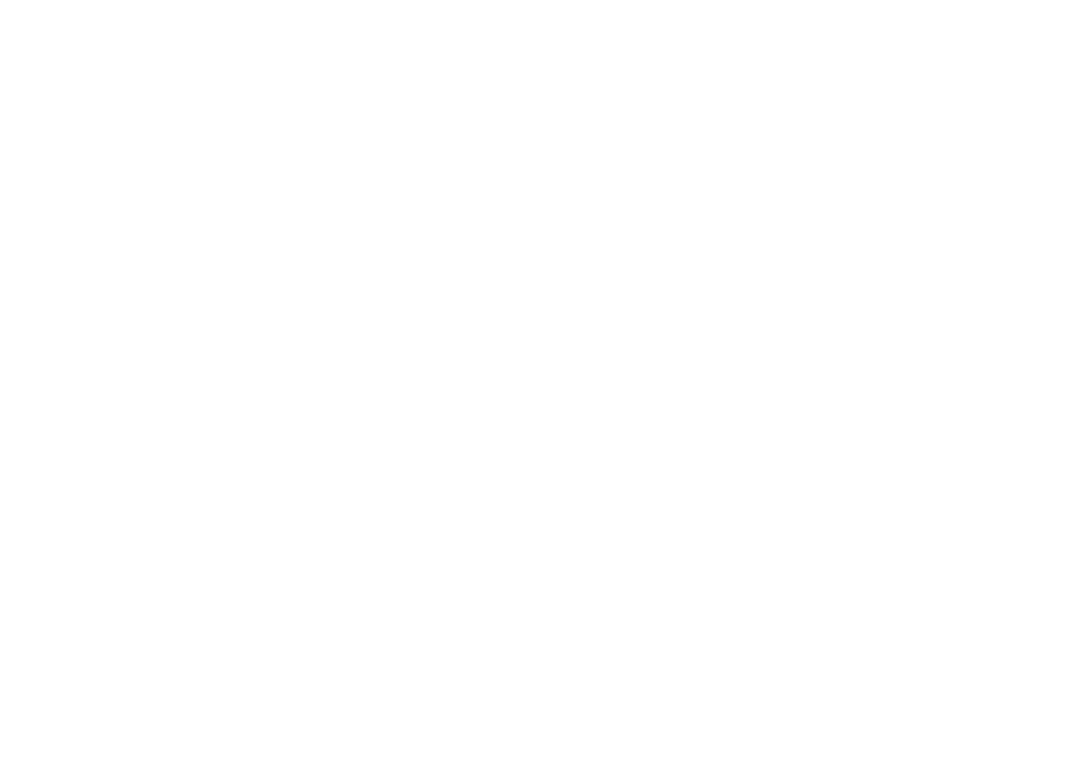
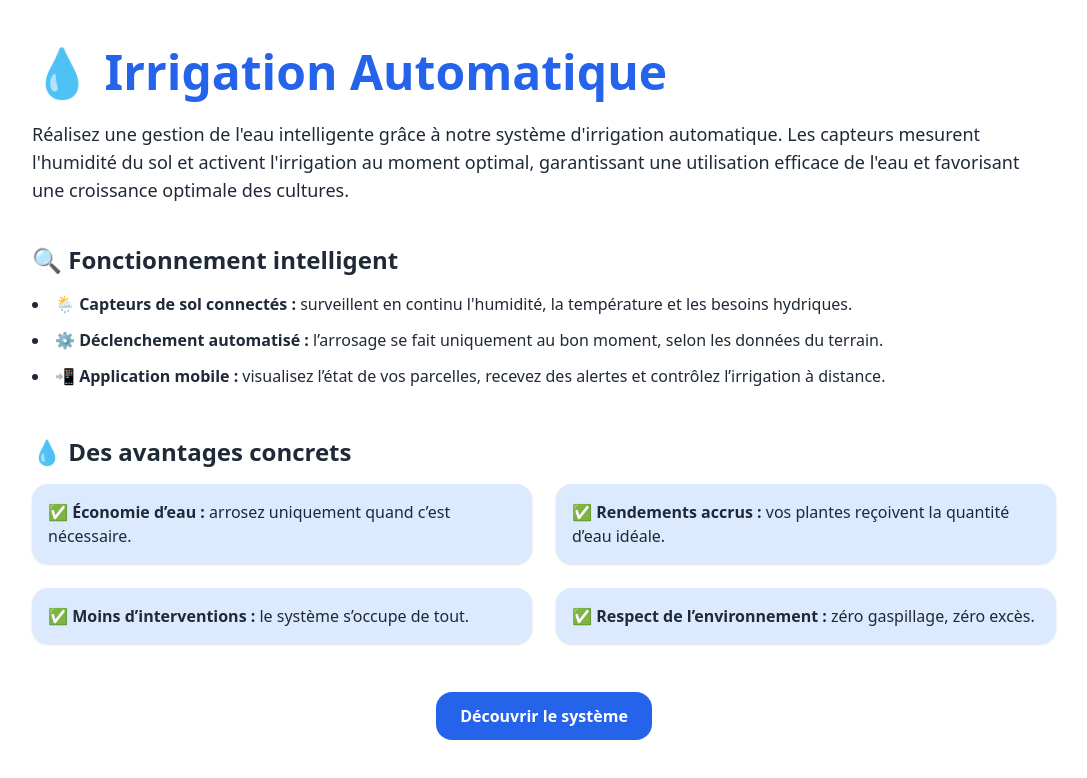
Before and after one commit to josiasDjo/Fertilia-V2, a React (Vite) app in the folder frontend/: page /irrigation-automatique in a window 1280 px wide. Before the commit this address had no page. Shown: the top 778 px of the page, without its empty margins (96-1183 px from the left). Built offline with nearby package versions, Linux system fonts and the light colour scheme; the HTML template or start-up script is replaced by a standard one.

Commit message:
Button & page set on landing page to learn more

```diff
--- a/frontend/src/App.jsx
+++ b/frontend/src/App.jsx
@@ -6,6 +6,9 @@ import { BrowserRouter as Router, Routes, Route  } from 'react-router-dom';
 import { Signin } from './pages/signin';
 import { Signup } from './pages/signup';
 import { ResetPass } from './pages/resetPassword';
+import GestionDesCulturesPage from './pages/gestionCulture';
+import { IrrigationAutomatiquePage } from './pages/irrigation';
+import { AnalyseRendementsPage } from './pages/analyseRendement';
 
 export default function App() {
 
@@ -25,6 +28,9 @@ export default function App() {
         <Route path='/login' element={<Signin />} />
         <Route path='/register' element={<Signup />} />
         <Route path='/reset-password' element={<ResetPass />} />
+        <Route path='/gestion-des-cultures' element={<GestionDesCulturesPage />} />
+        <Route path='irrigation-automatique' element={<IrrigationAutomatiquePage />} />
+        <Route path='analyse-rendement' element={<AnalyseRendementsPage />} />
       </Routes>
     </Router>
   );
--- a/frontend/src/components/FeatureCard.jsx
+++ b/frontend/src/components/FeatureCard.jsx
@@ -1,8 +1,9 @@
 import { motion } from "framer-motion"
 import { FadeItem } from "../hooks/animations"
 import { Button } from "./button"
+import { Link } from "react-router-dom"
 
-export function FeatureCard({titre, image, para, index, icon}) {
+export function FeatureCard({titre, image, para, index, icon, link}) {
     return (
         <motion.div variants={FadeItem} className="w-96 lg:w-80 h-auto bg-white dark:bg-gray-700 text-black dark:text-white m-2 lg:m-5 rounded-lg shadow-xl p-2">
             <div id="" className="w-full h-48">
@@ -11,7 +12,9 @@ export function FeatureCard({titre, image, para, index, icon}) {
             <h4 className="mt-2 font-medium"> {titre} </h4>
             <p className="font-light"> {para} </p>
             {/* <button className="pr-4 backgroud_btn_h mt-2 px-3 py-2 rounded-lg text-lg text-white font-bold w-full">Voir Plus   </button> */}
-            <Button titre="Voir Plus  " icon={icon} classMa="pr-4 backgroud_btn_h mt-2 px-3 py-2 rounded-lg text-lg text-white font-bold w-full" />
+            <Link to={link}>
+                <Button titre="Voir Plus  " icon={icon} classMa="pr-4 backgroud_btn_h mt-2 px-3 py-2 rounded-lg text-lg text-white font-bold w-full" />
+            </Link>
         </motion.div>
     )
 }
--- /dev/null
+++ b/frontend/src/pages/analyseRendement.jsx
@@ -0,0 +1,56 @@
+
+export function AnalyseRendementsPage() {
+  return (
+    <div className="bg-white text-gray-800 dark:bg-gray-900 dark:text-white min-h-screen py-12 px-4 md:px-12">
+      <div className="max-w-5xl mx-auto">
+        <h1 className="text-4xl md:text-5xl font-bold mb-6 text-purple-600 dark:text-purple-400">
+          📈 Analyse des Rendements
+        </h1>
+        <p className="text-lg mb-10">
+          Transformez vos données en actions concrètes avec notre outil d'analyse des rendements. Visualisez l'évolution de vos
+          récoltes, identifiez les tendances et ajustez vos stratégies pour maximiser vos profits et pérenniser la performance
+          de votre exploitation.
+        </p>
+
+        <section className="mb-12">
+          <h2 className="text-2xl font-semibold mb-4">📊 Analyse visuelle et stratégique</h2>
+          <ul className="list-disc list-inside space-y-3">
+            <li>
+              📅 <strong>Historique des rendements :</strong> comparez vos résultats saison après saison.
+            </li>
+            <li>
+              🧠 <strong>Identification des facteurs clés :</strong> découvrez ce qui influence positivement ou négativement vos récoltes.
+            </li>
+            <li>
+              🔧 <strong>Optimisation continue :</strong> ajustez vos pratiques agricoles pour des performances toujours meilleures.
+            </li>
+          </ul>
+        </section>
+
+        <section className="mb-12">
+          <h2 className="text-2xl font-semibold mb-4">🚀 Ce que vous y gagnez</h2>
+          <div className="grid grid-cols-1 md:grid-cols-2 gap-6">
+            <div className="bg-purple-100 dark:bg-purple-800 p-4 rounded-2xl shadow">
+              ✅ <strong>Décisions basées sur les faits</strong> et non sur des intuitions.
+            </div>
+            <div className="bg-purple-100 dark:bg-purple-800 p-4 rounded-2xl shadow">
+              ✅ <strong>Amélioration continue</strong> grâce à des indicateurs clairs.
+            </div>
+            <div className="bg-purple-100 dark:bg-purple-800 p-4 rounded-2xl shadow">
+              ✅ <strong>Réduction des pertes</strong> par anticipation des problèmes.
+            </div>
+            <div className="bg-purple-100 dark:bg-purple-800 p-4 rounded-2xl shadow">
+              ✅ <strong>Vision long terme</strong> sur la rentabilité de votre exploitation.
+            </div>
+          </div>
+        </section>
+
+        <div className="text-center mt-12">
+          <button className="bg-purple-600 hover:bg-purple-700 text-white font-bold py-3 px-6 rounded-2xl">
+            Accéder à l'analyse
+          </button>
+        </div>
+      </div>
+    </div>
+  );
+}
--- a/frontend/src/pages/home.jsx
+++ b/frontend/src/pages/home.jsx
@@ -100,17 +100,20 @@ function Avantages() {
     {
       titre: "Gestion Des Cultures",
       para: "Optimisez chaque étape de vos plantations avec notre module dédié. Suivez l'évolution de vos cultures en temps réel et recevez des recommandations personnalisées pour adapter vos pratiques agricoles et améliorer vos rendements.",
-      image: "/images/gestion_culture/image1.webp"
+      image: "/images/gestion_culture/image1.webp",
+      link: "gestion-des-cultures"
     },
     {
       titre: "Irrigation Automatique",
       para: "Réalisez une gestion de l'eau intelligente grâce à notre système d'irrigation automatique. Les capteurs mesurent l'humidité du sol et activent l'irrigation au moment optimal, garantissant une utilisation efficace de l'eau et favorisant une croissance optimale des cultures.",
-      image: "/images/irrigations/irrigation.webp"
+      image: "/images/irrigations/irrigation.webp",
+      link: "irrigation-automatique"
     },
     {
       titre: "Analyse des rendements",
       para: "Transformez vos données en actions concrètes avec notre outil d'analyse des rendements. Visualisez l'évolution de vos récoltes, identifiez les tendances et ajustez vos stratégies pour maximiser vos profits et pérenniser la performance de votre exploitation.",
-      image: "/images/image2.webp"
+      image: "/images/image2.webp",
+      link: "analyse-rendement"
     },
   ]
     return <motion.section
@@ -129,7 +132,7 @@ function Avantages() {
       className="bg-white dark:bg-gray-800 w-full flex flex-wrap items-center justify-center my:2 lg:my-10">
         {avantangesTab.map((index, key) => {
           return (
-            <FeatureCard index={index} key={key} titre={index.titre} image={index.image} para={index.para}  />
+            <FeatureCard index={index} key={key} titre={index.titre} image={index.image} para={index.para} link={index.link} />
           )
         })}
 
--- /dev/null
+++ b/frontend/src/pages/irrigation.jsx
@@ -0,0 +1,55 @@
+export function IrrigationAutomatiquePage() {
+  return (
+    <div className="bg-white text-gray-800 dark:bg-gray-900 dark:text-white min-h-screen py-12 px-4 md:px-12">
+      <div className="max-w-5xl mx-auto">
+        <h1 className="text-4xl md:text-5xl font-bold mb-6 text-blue-600 dark:text-blue-400">
+          💧 Irrigation Automatique
+        </h1>
+        <p className="text-lg mb-10">
+          Réalisez une gestion de l'eau intelligente grâce à notre système d'irrigation automatique. Les capteurs mesurent
+          l'humidité du sol et activent l'irrigation au moment optimal, garantissant une utilisation efficace de l'eau et
+          favorisant une croissance optimale des cultures.
+        </p>
+
+        <section className="mb-12">
+          <h2 className="text-2xl font-semibold mb-4">🔍 Fonctionnement intelligent</h2>
+          <ul className="list-disc list-inside space-y-3">
+            <li>
+              🌦️ <strong>Capteurs de sol connectés :</strong> surveillent en continu l'humidité, la température et les besoins hydriques.
+            </li>
+            <li>
+              ⚙️ <strong>Déclenchement automatisé :</strong> l’arrosage se fait uniquement au bon moment, selon les données du terrain.
+            </li>
+            <li>
+              📲 <strong>Application mobile :</strong> visualisez l’état de vos parcelles, recevez des alertes et contrôlez l’irrigation à distance.
+            </li>
+          </ul>
+        </section>
+
+        <section className="mb-12">
+          <h2 className="text-2xl font-semibold mb-4">💧 Des avantages concrets</h2>
+          <div className="grid grid-cols-1 md:grid-cols-2 gap-6">
+            <div className="bg-blue-100 dark:bg-blue-800 p-4 rounded-2xl shadow">
+              ✅ <strong>Économie d’eau :</strong> arrosez uniquement quand c’est nécessaire.
+            </div>
+            <div className="bg-blue-100 dark:bg-blue-800 p-4 rounded-2xl shadow">
+              ✅ <strong>Rendements accrus :</strong> vos plantes reçoivent la quantité d’eau idéale.
+            </div>
+            <div className="bg-blue-100 dark:bg-blue-800 p-4 rounded-2xl shadow">
+              ✅ <strong>Moins d’interventions :</strong> le système s’occupe de tout.
+            </div>
+            <div className="bg-blue-100 dark:bg-blue-800 p-4 rounded-2xl shadow">
+              ✅ <strong>Respect de l’environnement :</strong> zéro gaspillage, zéro excès.
+            </div>
+          </div>
+        </section>
+
+        <div className="text-center mt-12">
+          <button className="bg-blue-600 hover:bg-blue-700 text-white font-bold py-3 px-6 rounded-2xl">
+            Découvrir le système
+          </button>
+        </div>
+      </div>
+    </div>
+  );
+}
```
